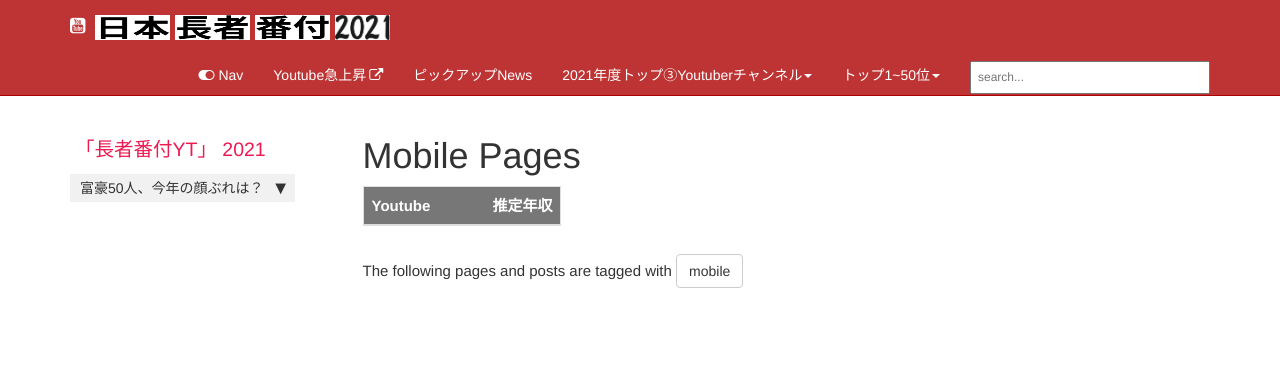
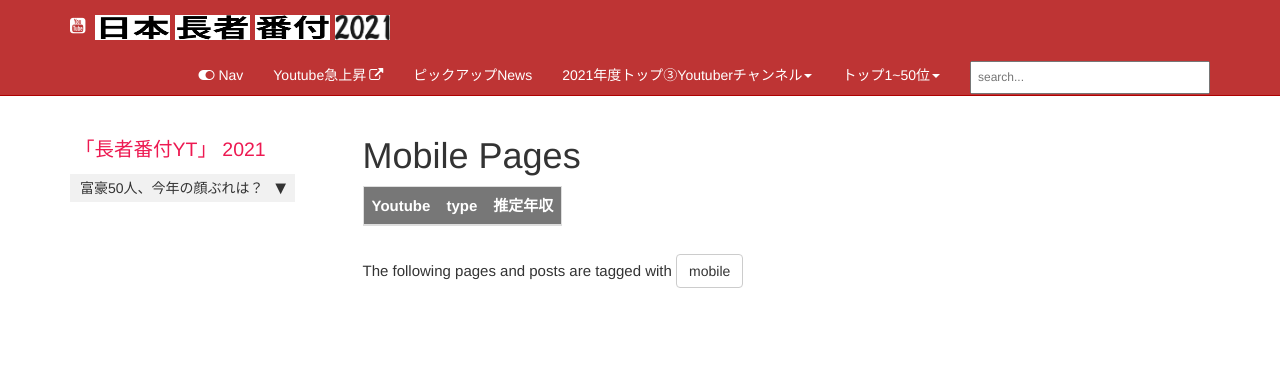
Before and after one commit to takagotch/page484, a Jekyll site: the page built from pages/tags/tag_mobile.md, in a window 1280 px wide. Shown: the top 376 px of the page. Built offline with Jekyll 4.4.1, drawn with Linux system fonts in a browser that asks for light colours; comment, search, counter and statistics services are not loaded.

Commit message:
Update taglogic.html

```diff
--- a/_includes/taglogic.html
+++ b/_includes/taglogic.html
@@ -2,7 +2,7 @@
 top1_50.html 用
 -->
 
-<table><thead><tr><th>Youtube</th><th>　　</th><th>推定年収</th></tr></thead>
+<table><thead><tr><th>Youtube</th><th> type </th><th>推定年収</th></tr></thead>
     <tbody>
 
 
```
